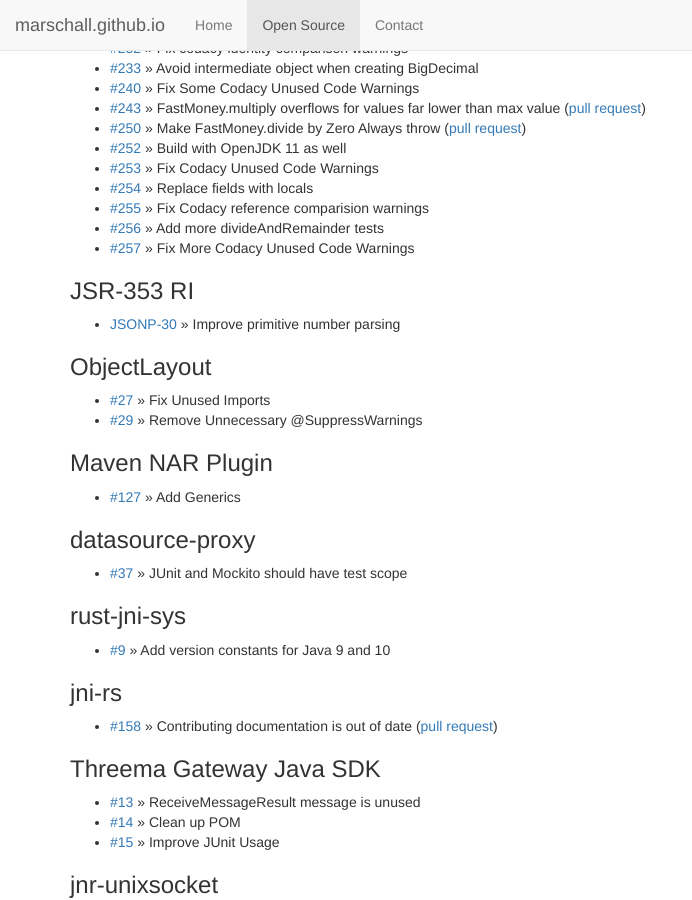
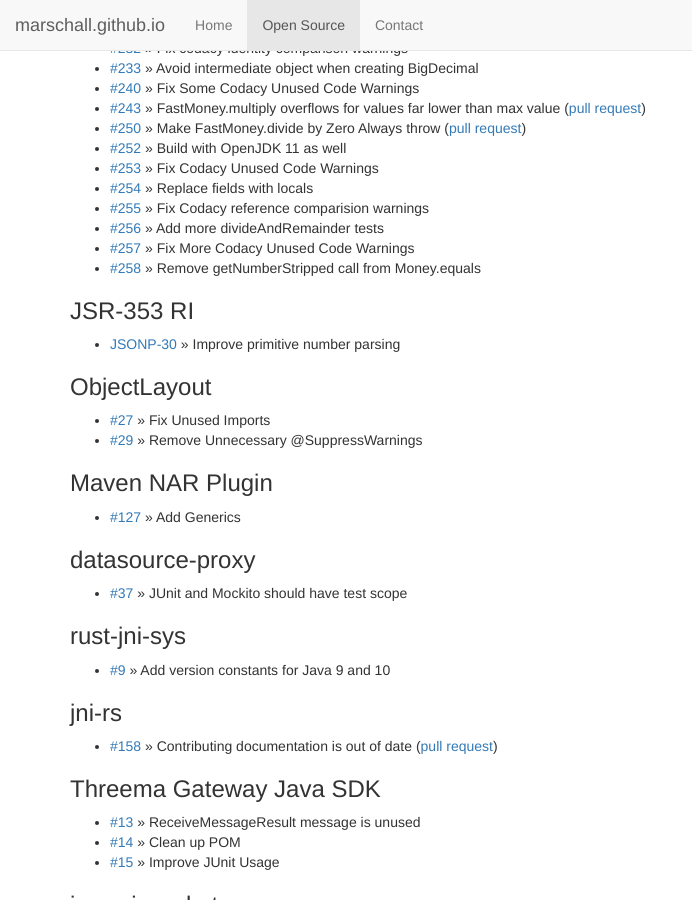
Before and after one commit to marschall/marschall.github.com, a Jekyll site: the page built from open-source.html, in a window 1280 px wide and 900 px high, scrolled down 8347 px. Shown: the whole window, without its empty margins (0-692 px from the left). Built offline with Jekyll 4.4.1, drawn with Linux system fonts in a browser that asks for light colours.

Commit message:
add JSR-354 RI #258

```diff
--- a/open-source.html
+++ b/open-source.html
@@ -488,6 +488,7 @@
   <li><a href="https://github.com/JavaMoney/jsr354-ri/pull/255">#255</a> &raquo; Fix Codacy reference comparision warnings</li>
   <li><a href="https://github.com/JavaMoney/jsr354-ri/pull/256">#256</a> &raquo; Add more divideAndRemainder tests</li>
   <li><a href="https://github.com/JavaMoney/jsr354-ri/pull/257">#257</a> &raquo; Fix More Codacy Unused Code Warnings</li>
+  <li><a href="https://github.com/JavaMoney/jsr354-ri/pull/258">#258</a> &raquo; Remove getNumberStripped call from Money.equals</li>
 </ul>
 <h3>JSR-353 RI</h3>
 <ul>
```
